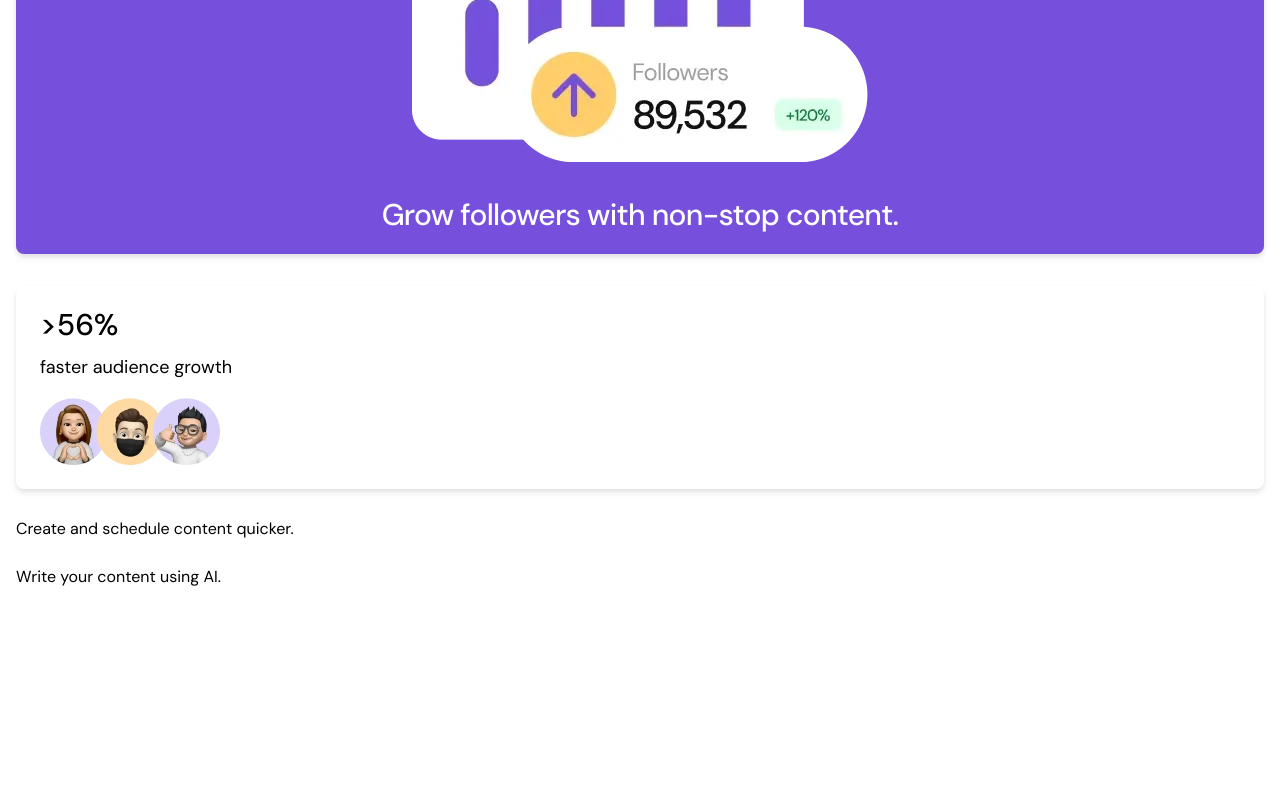
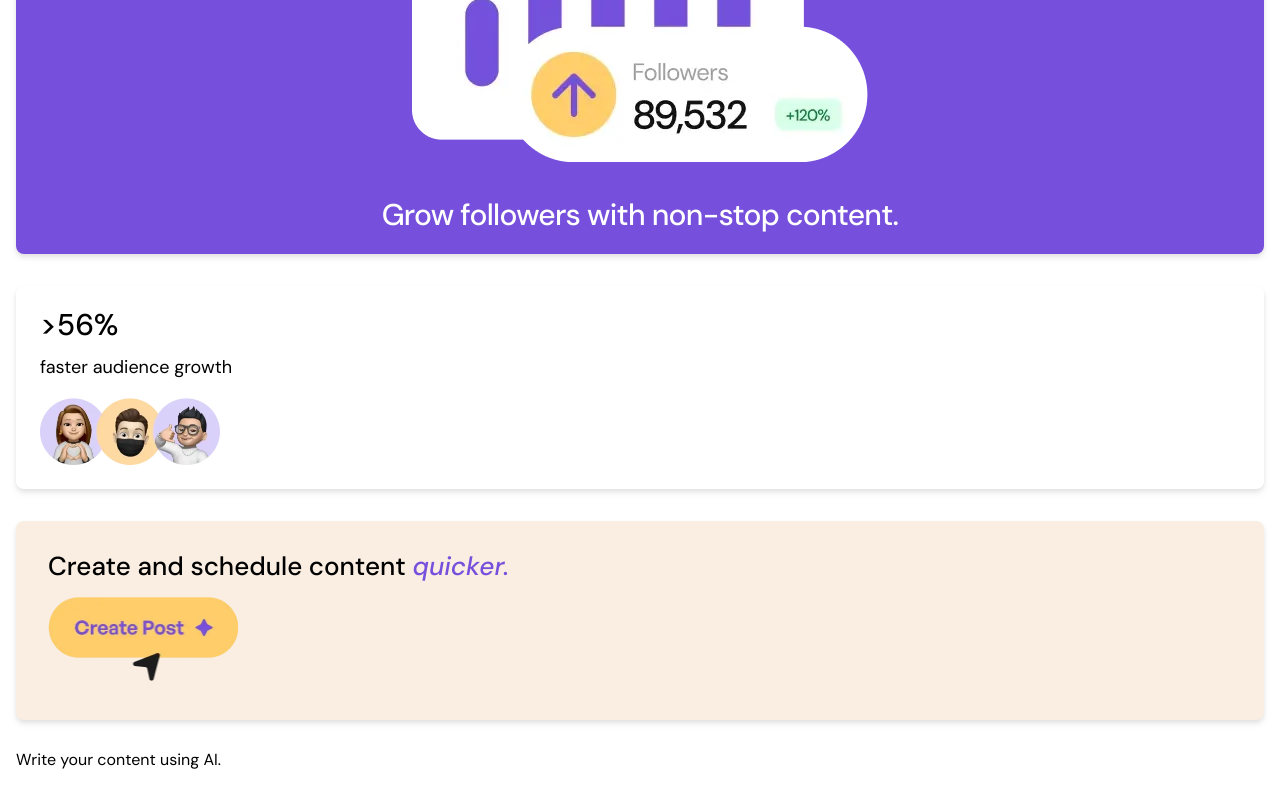
Before and after one commit to me-o/Bento-grid, a React (Vite) app: page / in a window 1280 px wide. Shown: the part 1756-2556 px from the top of the page. Before the commit the page ends 2373 px from the top, so only its background shows below. Built offline with nearby package versions, Linux system fonts and the light colour scheme.

Commit message:
feat:finish component

```diff
--- a/src/App.tsx
+++ b/src/App.tsx
@@ -1,3 +1,4 @@
+import CreatePost from './components/CreatePost/CreatePost';
 import GrowFollowers from './components/GrowFollowers/GrowFollowers';
 import Growth from './components/Growth/Growth';
 import MaintainAConsistent from './components/MaintainAConsistent/MaintainAConsistent';
@@ -14,7 +15,7 @@ function App() {
 			<ScheduleToSocialMedia />
 			<GrowFollowers />
 			<Growth />
-			<div className="">Create and schedule content quicker.</div>
+			<CreatePost />
 			<div className="">Write your content using AI.</div>
 		</div>
 	);
--- /dev/null
+++ b/src/components/CreatePost/CreatePost.tsx
@@ -0,0 +1,22 @@
+import createPostImage from '../../assets/images/illustration-create-post.webp';
+import { motion } from 'framer-motion';
+import { containerMotion } from './motionConfig';
+
+const CreatePost = () => {
+	return (
+		<motion.div
+			className=" bg-yellow-100 rounded-lg drop-shadow-md py-8 pl-8 space-y-[18px]"
+			initial="hidden"
+			whileInView="show"
+			variants={containerMotion}
+		>
+			<div className=" font-medium text-[26px]">
+				Create and schedule content <span className=" text-purple-500 italic">quicker.</span>
+			</div>
+			<div className=" w-[190px]">
+				<img src={createPostImage} alt="" />
+			</div>
+		</motion.div>
+	);
+};
+export default CreatePost;
--- /dev/null
+++ b/src/components/CreatePost/motionConfig.ts
@@ -0,0 +1,8 @@
+export const containerMotion = {
+	hidden: { opacity: 0, x: 200 },
+	show: {
+		opacity: 1,
+		x: 0,
+		transition: { when: 'beforeChildren' },
+	},
+};
```
